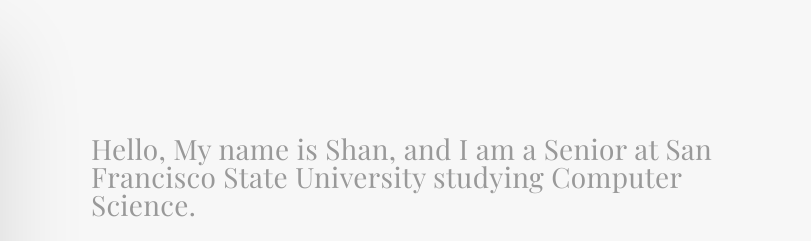
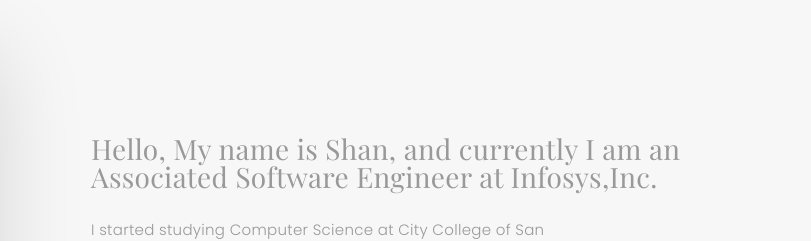
Before and after one commit to ShanKwanCho/shankwancho.github.io, a plain HTML site: page index.html in a window 1280 px wide. Shown: the part 880-1121 px from the top of the page, 469-1280 px from the left. Drawn offline with nearby package versions, Linux system fonts and the light colour scheme; files whose address does not match are found by name; a web font is replaced by a local one.

Commit message:
first commit after covid

```diff
--- a/index.html
+++ b/index.html
@@ -105,7 +105,7 @@
         <div class="col-lg-7">
           <div class="about-descr">
 
-              <p class="p-heading"> Hello, My name is Shan, and I am a Senior at San Francisco State University studying Computer Science. </p>
+              <p class="p-heading"> Hello, My name is Shan, and currently I am an Associated Software Engineer at Infosys,Inc. </p>
             <p class="separator"> I started studying Computer Science at City College of San Francisco in 2014 and transferred to SFSU in 2017. In my free time, I go to tech conferences, events and meetups around the Bay Area. By meeting people in industry, I learn not only the latest technologies, but also gain motivation to go beyond the classroom and learn what is on the cutting edge of computer science. As a result, I have become very excited about Artificial Intelligence and Machine Learning, and I am taking classes in the subjects both in college and through Coursera. </p>
             <p class="separator"> Since the beginning of Summer 2018, I have been an Android Software Developer Intern at Zapptitude. In this role, I help to develop a native Android application called First Grade Math. The main goal of this project is to help First Grade students learn basic mathematic operations such as addition, subtraction, multiplication and division. My role includes developing the user interface with Common Core standards using Zapptitude’s assessment analytics, SDK, to track students’ application usage. This app is set for release in the Spring of 2019. You can see the code for my branch of this project at (add Github link).</p>
             <p class="separator"> I recently joined the machine learning Boot Camp: <a href="http://mlacademy.io">Machine Learning Academy</a> during Fall 2018 semester and I learned the fundamentals of machine learning such as supervised, unsupervised machine learning, multiple machine learning algorithms and some conceptual knowledge of Convolutional/Artificial Neural Network. I applied those knowledges into some real life projects and currently doing couple competitions on <a href="https://www.kaggle.com/shancho">Kaggle.com</a>.  </p>
```
